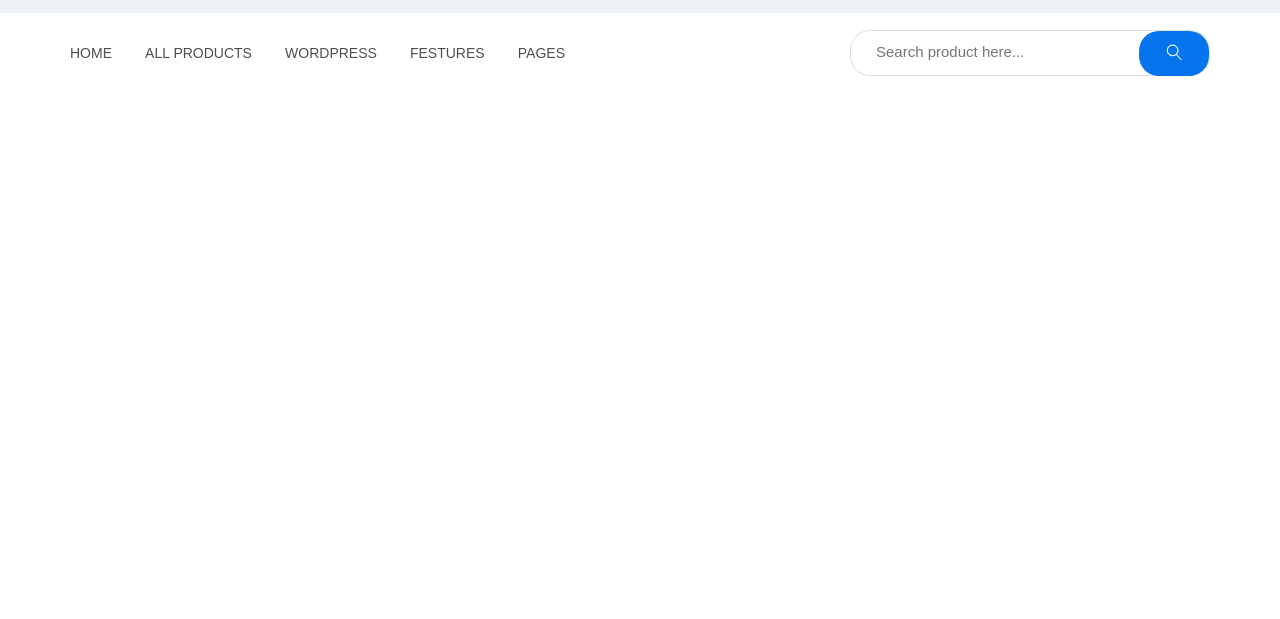
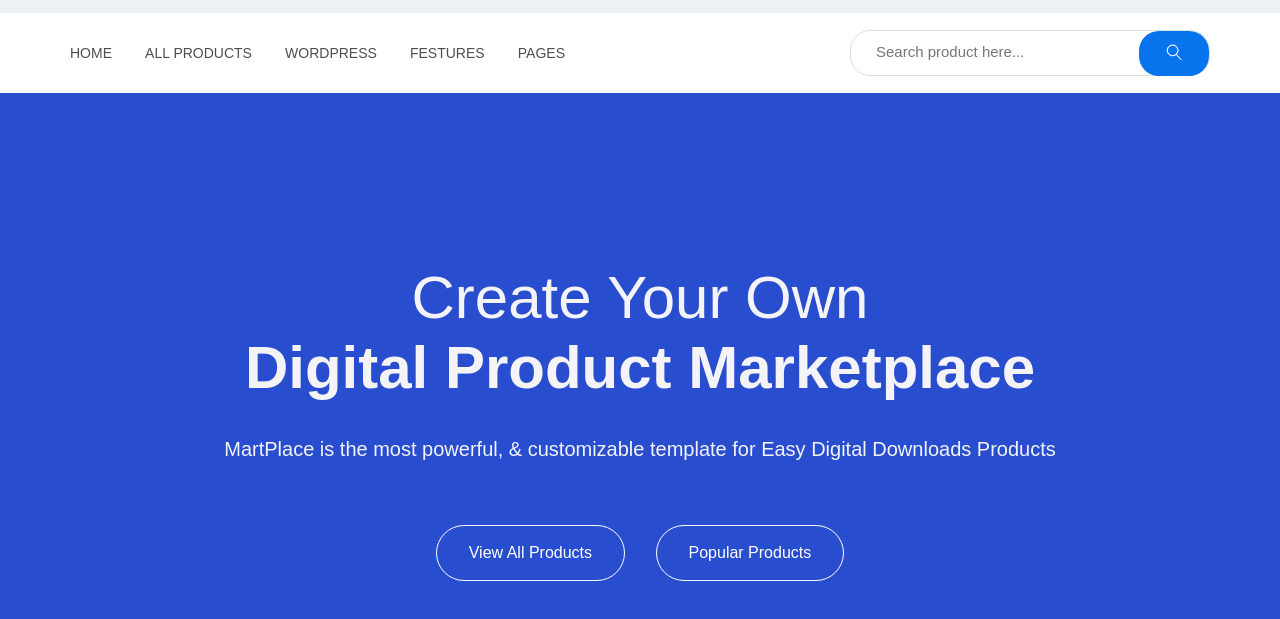
Before and after one commit to liza-ru/martplace, a website: page app/index.html in a window 1280 px wide. Shown: the part 87-706 px from the top of the page. Drawn offline with nearby package versions, Linux system fonts and the light colour scheme; files that its build step writes are made by us from their sources.

Commit message:
added search product

```diff
--- a/app/index.html
+++ b/app/index.html
@@ -74,6 +74,26 @@
    </div>
  </header>
 
+ <section class="product-search">
+   <div class="container">
+       <div class="product-search__title">
+         Create Your Own
+         <span> Digital Product Marketplace </span>
+       </div>
+       <div class="product-search__text">
+         MartPlace is the most powerful, & customizable template for Easy Digital Downloads Products
+       </div>
+       <div class="product-search__btn">
+        <button class="product-btn">
+          View All Products
+        </button>
+        <button class="product-btn">
+          Popular Products
+        </button>
+     </div>
+   </div>
+ </section>
+
   <script src="https://ajax.googleapis.com/ajax/libs/jquery/3.5.1/jquery.min.js"></script>
   <script>scr = "js/libs.min.js"</script>
   <script>scr = "js/main.min.js"</script>
--- a/app/scss/_fonts.scss
+++ b/app/scss/_fonts.scss
@@ -1,12 +1,29 @@
 @font-face {
-    font-family: 'Quicksand-Regular', sans-serif;
-    src: url('../fonts/Quicksand-Regular.woff2') format ('.woff2'),
-         url('../fonts/Quicksand-Regular.woff') format ('.woff'),
-         url('../fonts/Quicksand-Regular.ttf') format ('.ttf');
+    font-family: 'Quicksand';
+    src: url('../fonts/Quicksand-Regular.woff2') format ('woff2'),
+         url('../fonts/Quicksand-Regular.woff') format ('woff'),
+         url('../fonts/Quicksand-Regular.ttf') format ('ttf');
     font-weight: normal;
-    /*Насыщенность/начертание шрифта - "жирность"*/
     font-style: normal;
-    /*Стилизация шрифта */
     font-display: swap;
-    /*Метод загрузки шрифта*/
 }
+
+@font-face {
+    font-family: 'Quicksand';
+    src: url('../fonts/Quicksand-Medium.woff2') format ('woff2'),
+        url('../fonts/Quicksand-Medium.woff') format ('woff'),
+        url('../fonts/Quicksand-Medium.ttf') format ('ttf');
+    font-weight: 500;
+    font-style: normal;
+    font-display: swap;
+}
+
+@font-face {
+    font-family: 'Quicksand';
+    src: url('../fonts/Quicksand-Bold.woff2') format ('woff2'),
+        url('../fonts/Quicksand-Bold.woff') format ('woff'),
+        url('../fonts/Quicksand-Bold.ttf') format ('ttf');
+    font-weight: bold;
+    font-style: normal;
+    font-display: swap;
+}
--- a/app/scss/_global.scss
+++ b/app/scss/_global.scss
@@ -23,7 +23,7 @@
 }
 
 body {
-    font-family: 'Quicksand-Regular', sans-serif;
+    font-family: 'Quicksand', sans-serif;
     font-weight: 400;
     font-size: 14px;
     line-height: 28px;
--- a/app/scss/style.scss
+++ b/app/scss/style.scss
@@ -1,6 +1,6 @@
+@import '_fonts';
 @import '_vars';
 @import '_global';
-@import '_fonts';
 
 html {
     box-sizing: border-box;
@@ -77,7 +77,7 @@
        width: 100%;
        padding: 12px 95px 15px 25px;
        background-color: transparent;
-
+       outline: none;
    }
 
    .search-btn {
@@ -88,5 +88,55 @@
        width: 70px;
        height: 45px;
        right: 0;
+       outline: none;
    }
 }
+
+.product-search {
+    height: 725px;
+    background-color: #294dcf;
+    text-align: center;
+    padding-top: 170px;
+    color: #f3f3f8;
+
+    &__title {
+        font-size: 60px;
+        line-height: 70px;
+
+        span {
+            font-family: 'Quicksand', sans-serif;
+            font-weight: 700;
+            display: block;
+        }
+    }
+
+    &__text {
+        font-family: 'Quicksand', sans-serif;
+        font-size: 20px;
+        line-height: 72px;
+        padding-top: 10px;
+    }
+
+    &__btn {
+        padding-top: 40px;
+        font-size: 16px;
+
+        .product-btn {
+            background-color: transparent;
+            border: 1px solid #fff;
+            border-radius: 30px;
+            color: #fff;
+            padding: 18px 32px;
+            outline: none;
+        }
+
+        .product-btn+.product-btn {
+            margin-left: 26px;
+        }
+
+        .product-btn:active {
+            background-color: #fff;
+            color: #0674ec;
+        }
+    }
+}
```
